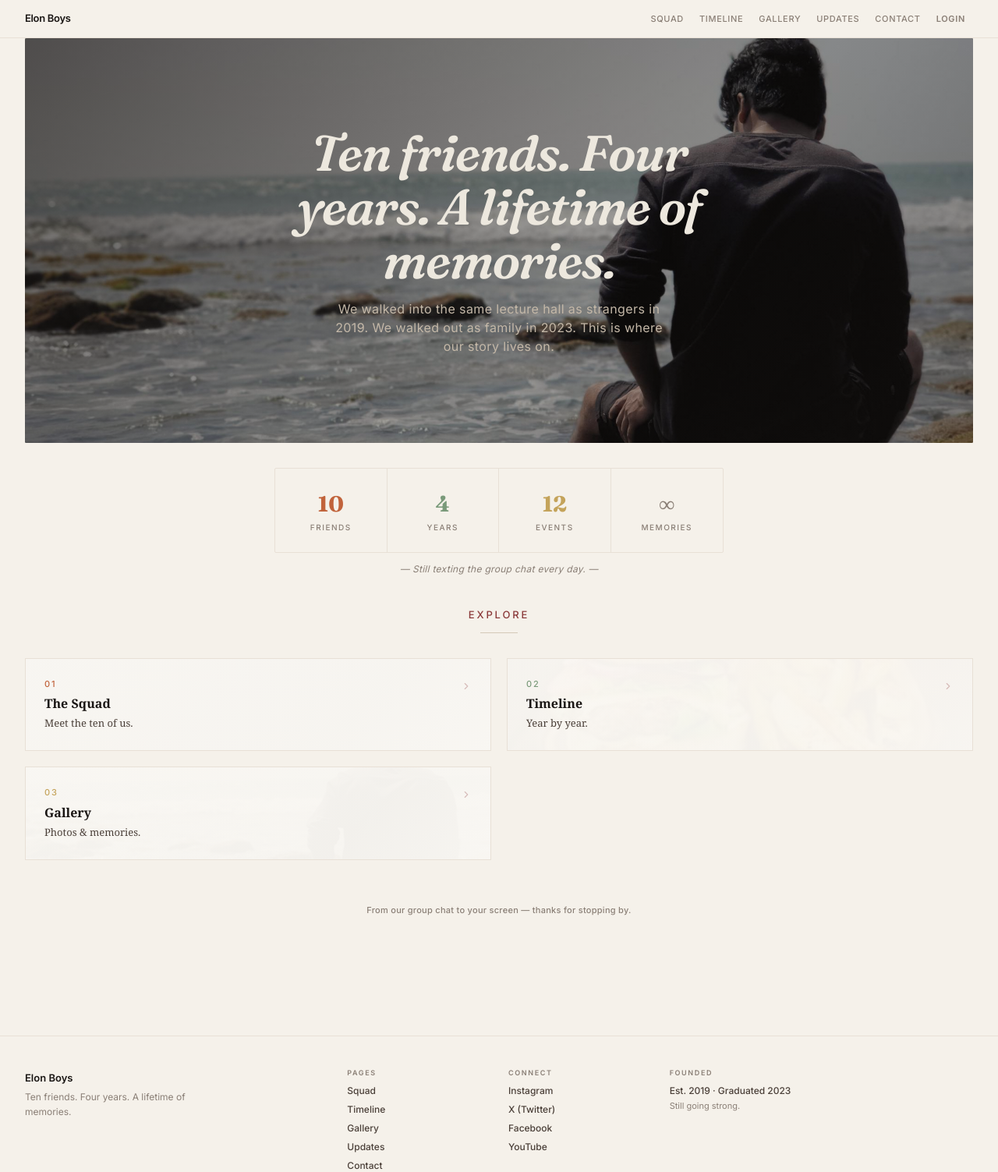
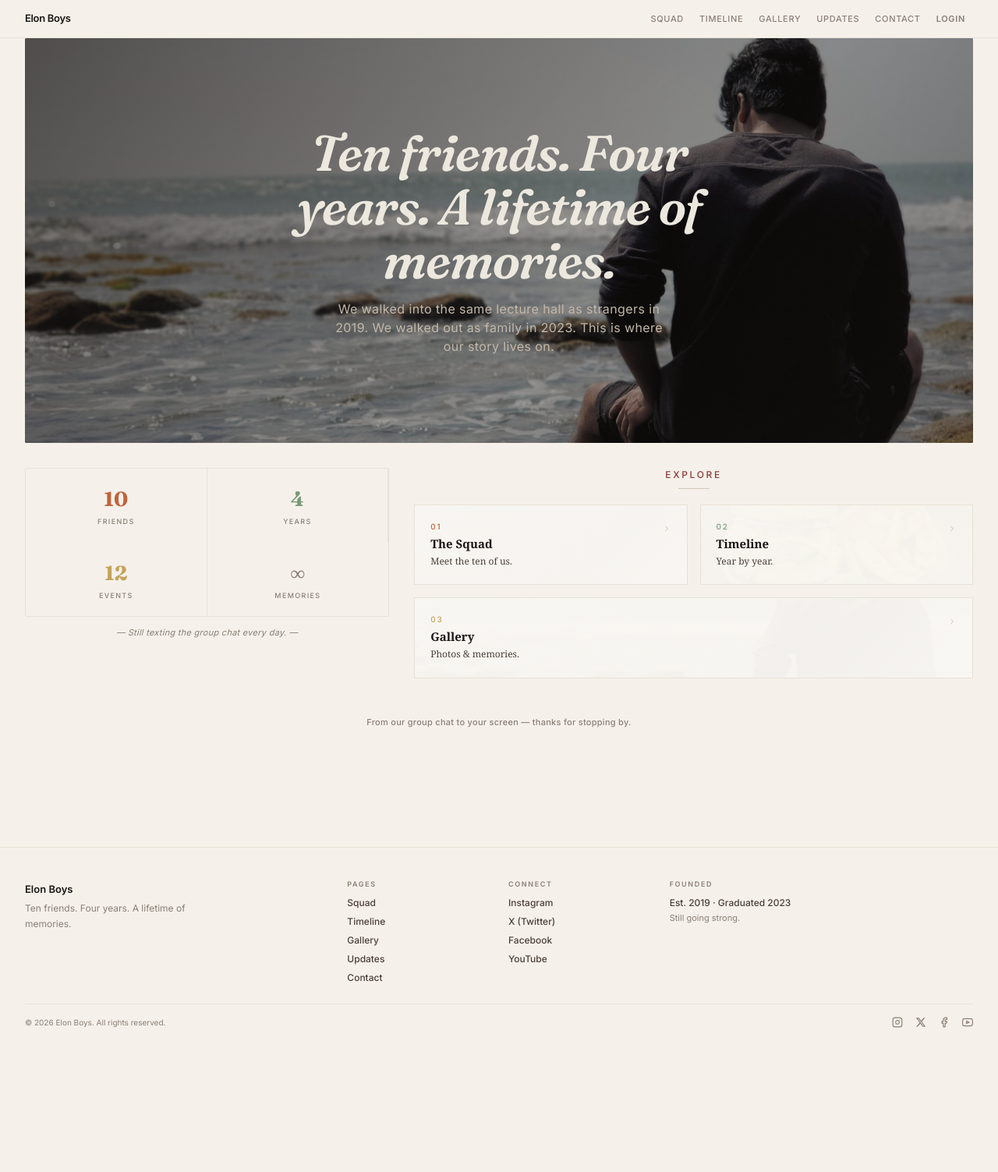
Before and after one commit to sojib96/elon_boys, a FastAPI app: page / in a window 1280 px wide. Shown: the top 1503 px of the page at 78% size. After the commit the page ends 1318 px from the top, so only its background shows below. Run offline with FastAPI, Linux system fonts and the light colour scheme; some libraries are stand-ins or nearby versions; grey boxes are pictures that could not be loaded.

Commit message:
Homepage: stats + explore grid side by side (2/5 + 3/5), cleaner CSS, smaller stat/explore sizing

```diff
--- a/app/templates/home.html
+++ b/app/templates/home.html
@@ -126,57 +96,65 @@
     </div>
 </div>
 
+{# ── STATS + EXPLORE (side by side) ── #}
+<div class="grid md:grid-cols-5 gap-6 md:gap-8 mb-12">
+
     {# ── STATS ── #}
-<div class="grid grid-cols-2 md:grid-cols-4 max-w-xl mx-auto mb-3 rounded-sm overflow-hidden" style="border: 1px solid #E8E0D6;">
-    <div class="home-stat px-5 py-6 text-center">
-        <span class="block" style="font-family: 'Fraunces', Georgia, serif; font-weight: 700; font-size: 28px; color: #C1633B;">10</span>
-        <span class="block text-[10px] text-[#8A7F76] uppercase tracking-[0.15em] font-medium font-sans mt-0.5">Friends</span>
+    <div class="md:col-span-2">
+        <div class="grid grid-cols-2 rounded-sm overflow-hidden" style="border: 1px solid #E8E0D6;">
+            <div class="home-stat px-4 py-5 text-center">
+                <span class="block" style="font-family: 'Fraunces', Georgia, serif; font-weight: 700; font-size: 26px; color: #C1633B;">10</span>
+                <span class="block text-[9px] text-[#8A7F76] uppercase tracking-[0.15em] font-medium font-sans mt-0.5">Friends</span>
             </div>
-    <div class="home-stat px-5 py-6 text-center">
-        <span class="block" style="font-family: 'Fraunces', Georgia, serif; font-weight: 700; font-size: 28px; color: #7A9A7A;">4</span>
-        <span class="block text-[10px] text-[#8A7F76] uppercase tracking-[0.15em] font-medium font-sans mt-0.5">Years</span>
+            <div class="home-stat px-4 py-5 text-center">
+                <span class="block" style="font-family: 'Fraunces', Georgia, serif; font-weight: 700; font-size: 26px; color: #7A9A7A;">4</span>
+                <span class="block text-[9px] text-[#8A7F76] uppercase tracking-[0.15em] font-medium font-sans mt-0.5">Years</span>
             </div>
-    <div class="home-stat px-5 py-6 text-center">
-        <span class="block" style="font-family: 'Fraunces', Georgia, serif; font-weight: 700; font-size: 28px; color: #C4A35A;">12</span>
-        <span class="block text-[10px] text-[#8A7F76] uppercase tracking-[0.15em] font-medium font-sans mt-0.5">Events</span>
+            <div class="home-stat px-4 py-5 text-center">
+                <span class="block" style="font-family: 'Fraunces', Georgia, serif; font-weight: 700; font-size: 26px; color: #C4A35A;">12</span>
+                <span class="block text-[9px] text-[#8A7F76] uppercase tracking-[0.15em] font-medium font-sans mt-0.5">Events</span>
             </div>
-    <div class="home-stat px-5 py-6 text-center">
-        <span class="block" style="font-family: 'Fraunces', Georgia, serif; font-weight: 700; font-size: 28px; color: #8A7F76;">&infin;</span>
-        <span class="block text-[10px] text-[#8A7F76] uppercase tracking-[0.15em] font-medium font-sans mt-0.5">Memories</span>
+            <div class="home-stat px-4 py-5 text-center">
+                <span class="block" style="font-family: 'Fraunces', Georgia, serif; font-weight: 700; font-size: 26px; color: #8A7F76;">&infin;</span>
+                <span class="block text-[9px] text-[#8A7F76] uppercase tracking-[0.15em] font-medium font-sans mt-0.5">Memories</span>
             </div>
         </div>
-<p class="text-center text-[12px] text-[#8A7F76] font-sans italic tracking-wide mb-10">&mdash; Still texting the group chat every day. &mdash;</p>
-
-{# ── EXPLORE GRID ── #}
-<div class="mb-14">
-    <div class="text-center mb-8">
-        <h2 class="text-[13px] text-[#8B3A3A] font-sans uppercase tracking-[0.22em] font-medium">Explore</h2>
-        <div class="w-12 h-px mx-auto mt-3" style="background: #D4C9B8;"></div>
+        <p class="text-center text-[11px] text-[#8A7F76] font-sans italic tracking-wide mt-3">&mdash; Still texting the group chat every day. &mdash;</p>
     </div>
 
-    <div class="grid grid-cols-1 sm:grid-cols-2 gap-5">
+    {# ── EXPLORE ── #}
+    <div class="md:col-span-3">
+        <div class="text-center mb-5">
+            <h2 class="text-[12px] text-[#8B3A3A] font-sans uppercase tracking-[0.22em] font-medium">Explore</h2>
+            <div class="w-10 h-px mx-auto mt-2" style="background: #D4C9B8;"></div>
+        </div>
+
         {% set explore_links = [
             ('/squad', 'The Squad', 'Meet the ten of us.', palette[0].accent, photo2),
             ('/timeline', 'Timeline', 'Year by year.', palette[1].accent, photo3),
             ('/gallery', 'Gallery', 'Photos & memories.', palette[2].accent, group_photo),
         ] %}
+
+        <div class="grid grid-cols-1 sm:grid-cols-2 gap-4">
             {% for href, title, desc, color, img in explore_links %}
-        <a href="{{ href }}" class="explore-tile group">
+            <a href="{{ href }}" class="explore-tile group {% if loop.last %}sm:col-span-2{% endif %}">
                 <img src="{{ img }}" alt="" class="tile-bg absolute inset-0 w-full h-full object-cover" loading="lazy"
                      onerror="this.style.display='none'"
                      style="opacity: 0.15;">
                 <div class="absolute inset-0 tile-bg" style="background: linear-gradient(135deg, {{ color }}04, transparent); opacity: 0.3;"></div>
-            <div class="relative z-10 p-5 sm:p-6 flex items-start justify-between gap-4" style="background: linear-gradient(135deg, rgba(250,248,244,0.88) 0%, rgba(250,248,244,0.82) 70%, rgba(250,248,244,0.92) 100%);">
+                <div class="relative z-10 p-4 sm:p-5 flex items-start justify-between gap-3" style="background: linear-gradient(135deg, rgba(250,248,244,0.88) 0%, rgba(250,248,244,0.82) 70%, rgba(250,248,244,0.92) 100%);">
                     <div class="min-w-0">
-                    <span class="block text-[11px] font-sans uppercase tracking-[0.18em] font-medium mb-1.5" style="color: {{ color }};">{{ '%02d' | format(loop.index) }}</span>
-                    <h3 class="text-[16px] leading-snug font-semibold text-[#1A1614] mb-1" style="font-family: 'Playfair Display', Georgia, serif;">{{ title }}</h3>
-                    <p class="text-[13px] leading-relaxed text-[#4A3F38]" style="font-family: Georgia, 'Times New Roman', serif;">{{ desc }}</p>
+                        <span class="block text-[10px] font-sans uppercase tracking-[0.18em] font-medium mb-1" style="color: {{ color }};">{{ '%02d' | format(loop.index) }}</span>
+                        <h3 class="text-[15px] leading-snug font-semibold text-[#1A1614] mb-0.5" style="font-family: 'Playfair Display', Georgia, serif;">{{ title }}</h3>
+                        <p class="text-[12px] leading-relaxed text-[#4A3F38]" style="font-family: Georgia, 'Times New Roman', serif;">{{ desc }}</p>
                     </div>
-                <svg width="14" height="14" viewBox="0 0 24 24" fill="none" stroke="#8B3A3A" stroke-width="2" stroke-linecap="round" stroke-linejoin="round" class="tile-arrow mt-1"><path d="M9 18l6-6-6-6"/></svg>
+                    <svg width="12" height="12" viewBox="0 0 24 24" fill="none" stroke="#8B3A3A" stroke-width="2" stroke-linecap="round" stroke-linejoin="round" class="tile-arrow mt-1 flex-shrink-0"><path d="M9 18l6-6-6-6"/></svg>
                 </div>
             </a>
             {% endfor %}
         </div>
+    </div>
+
 </div>
 
 {# ── PERSONAL NOTE ── #}
```
Also changed, not shown: other parts of app/templates/home.html (+0 -30 lines). Lines whose indentation alone changed are shown as unchanged.
